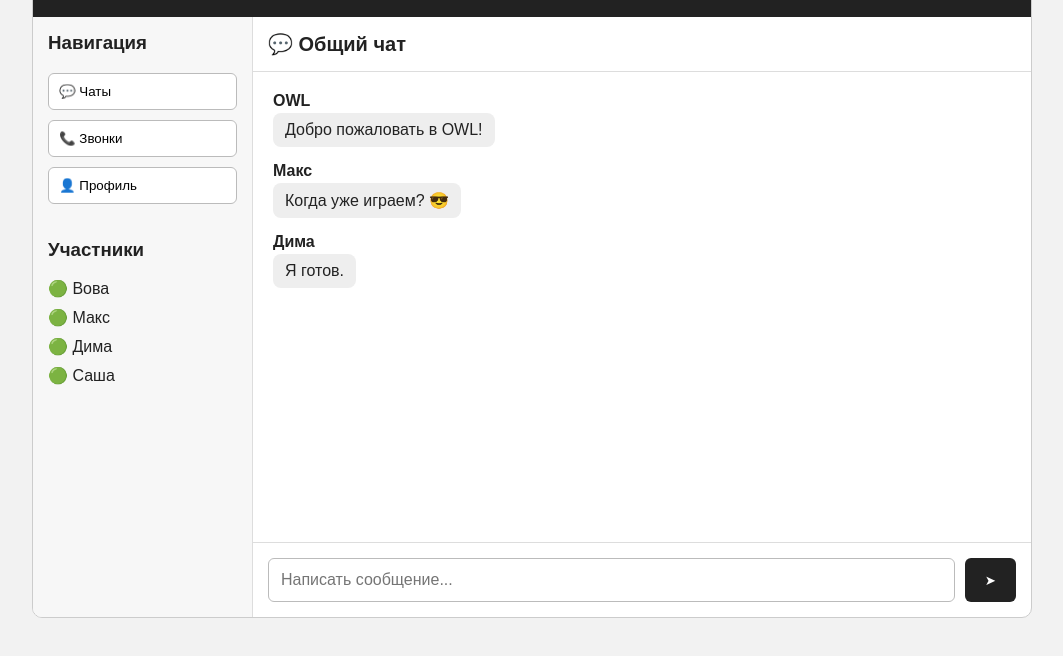
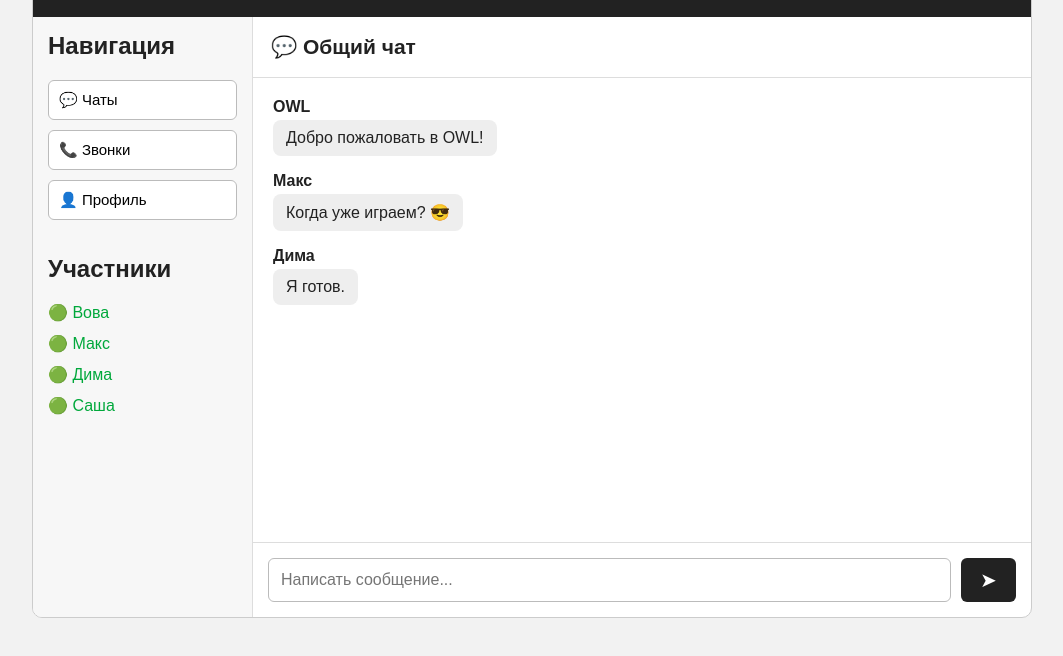
Before and after one commit to neumoinvova-source/owl-, a plain HTML site: page index.html in a window 1280 px wide. Shown: the part 78-734 px from the top of the page, without its empty margins (108-1171 px from the left). Drawn offline with Linux system fonts and the light colour scheme.

Commit message:
Update index.html

```diff
--- a/index.html
+++ b/index.html
@@ -3,9 +3,11 @@
 <head>
 <meta charset="UTF-8">
 <meta name="viewport" content="width=device-width, initial-scale=1.0">
+
 <title>OWL</title>
 
 <style>
+
 * {
     box-sizing: border-box;
 }
@@ -46,7 +48,7 @@
     padding: 15px;
 }
 
-        .sidebar h3 {
+.sidebar h2 {
     margin-top: 0;
 }
 
@@ -54,15 +56,29 @@
     width: 100%;
     padding: 10px;
     margin-bottom: 10px;
+    background: white;
     border: 1px solid #bbb;
-            background: white;
     border-radius: 6px;
     cursor: pointer;
+    font-size: 15px;
     text-align: left;
 }
 
 .button:hover {
     background: #eee;
+}
+
+.members {
+    margin-top: 25px;
+}
+
+.member {
+    margin: 12px 0;
+    font-size: 16px;
+}
+
+.online {
+    color: #00a83b;
 }
 
 .chat {
@@ -72,9 +88,9 @@
 }
 
 .chat-header {
-            padding: 15px;
+    padding: 18px;
     border-bottom: 1px solid #ddd;
-            font-size: 20px;
+    font-size: 21px;
     font-weight: bold;
 }
 
@@ -85,26 +101,28 @@
 }
 
 .message {
-            margin-bottom: 15px;
+    margin-bottom: 16px;
 }
 
 .name {
     font-weight: bold;
-            margin-bottom: 3px;
+    margin-bottom: 4px;
 }
 
 .text {
+    display: inline-block;
     background: #eee;
-            display: inline-block;
-            padding: 8px 12px;
+    padding: 9px 13px;
     border-radius: 8px;
+    max-width: 80%;
+    word-wrap: break-word;
 }
 
 .input-area {
     display: flex;
+    gap: 10px;
     padding: 15px;
     border-top: 1px solid #ddd;
-            gap: 10px;
 }
 
 .input-area input {
@@ -116,11 +134,12 @@
 }
 
 .send {
-            padding: 12px 20px;
+    width: 55px;
     border: none;
+    border-radius: 6px;
     background: #222;
     color: white;
-            border-radius: 6px;
+    font-size: 20px;
     cursor: pointer;
 }
 
@@ -128,19 +147,8 @@
     background: #444;
 }
 
-        .online {
-            color: green;
-        }
+@media (max-width: 700px) {
 
-        .members {
-            margin-top: 25px;
-        }
-
-        .member {
-            margin: 10px 0;
-        }
-
-        @media (max-width: 700px) {
     .app {
         margin: 0;
         border-radius: 0;
@@ -155,7 +163,9 @@
         border-right: none;
         border-bottom: 1px solid #ddd;
     }
+
 }
+
 </style>
 </head>
 
@@ -171,36 +181,37 @@
 
         <div class="sidebar">
 
-            <h3>Навигация</h3>
+            <h2>Навигация</h2>
 
-            <button class="button" onclick="alert('Раздел чатов')">
+            <button class="button">
                 💬 Чаты
             </button>
 
-            <button class="button" onclick="alert('Звонки пока недоступны')">
+            <button class="button" onclick="alert('Звонки появятся позже')">
                 📞 Звонки
             </button>
 
-            <button class="button" onclick="alert('Профиль')">
+            <button class="button" onclick="alert('Профиль появится позже')">
                 👤 Профиль
             </button>
 
             <div class="members">
 
-                <h3>Участники</h3>
+                <h2>Участники</h2>
 
-                <div class="member">
+                <div class="member online">
                     🟢 Вова
                 </div>
 
-                <div class="member">
+                <div class="member online">
                     🟢 Макс
                 </div>
-                <div class="member">
+
+                <div class="member online">
                     🟢 Дима
                 </div>
 
-                <div class="member">
+                <div class="member online">
                     🟢 Саша
                 </div>
 
@@ -214,40 +225,21 @@
                 💬 Общий чат
             </div>
 
-            <div class="messages" id="messages">
-
-                <div class="message">
-                    <div class="name">OWL</div>
-                    <div class="text">
-                        Добро пожаловать в OWL!
-                    </div>
-                </div>
-
-                <div class="message">
-                    <div class="name">Макс</div>
-                    <div class="text">
-                        Когда уже играем? 😎
-                    </div>
-                </div>
-
-                <div class="message">
-                    <div class="name">Дима</div>
-                    <div class="text">
-                        Я готов.
-                    </div>
-                </div>
-
-            </div>
+            <div class="messages" id="messages"></div>
 
             <div class="input-area">
 
                 <input
+                    id="messageInput"
                     type="text"
-                    id="messageInput"
                     placeholder="Написать сообщение..."
+                    autocomplete="off"
                 >
 
-                <button class="send" onclick="sendMessage()">
+                <button
+                    class="send"
+                    onclick="sendMessage()"
+                >
                     ➤
                 </button>
 
@@ -260,11 +252,69 @@
 </div>
 
 <script>
+    const defaultMessages = [
+    {
+        name: "OWL",
+        text: "Добро пожаловать в OWL!"
+    },
+    {
+        name: "Макс",
+        text: "Когда уже играем? 😎"
+    },
+    {
+        name: "Дима",
+        text: "Я готов."
+    }
+];
+
+let messages = JSON.parse(
+    localStorage.getItem("owl_messages")
+);
+
+if (!messages) {
+    messages = defaultMessages;
+    saveMessages();
+}
+
+function saveMessages() {
+    localStorage.setItem(
+        "owl_messages",
+        JSON.stringify(messages)
+    );
+}
+
+function showMessages() {
+
+    const container = document.getElementById("messages");
+
+    container.innerHTML = "";
+
+    messages.forEach(function(message) {
+
+        const block = document.createElement("div");
+        block.className = "message";
+
+        const name = document.createElement("div");
+        name.className = "name";
+        name.textContent = message.name;
+
+        const text = document.createElement("div");
+        text.className = "text";
+        text.textContent = message.text;
+
+        block.appendChild(name);
+        block.appendChild(text);
+
+        container.appendChild(block);
+
+    });
+
+    container.scrollTop = container.scrollHeight;
+}
 
 function sendMessage() {
 
     const input = document.getElementById("messageInput");
-    const messages = document.getElementById("messages");
 
     const text = input.value.trim();
 
@@ -272,22 +322,21 @@ function sendMessage() {
         return;
     }
 
-    const message = document.createElement("div");
-    message.className = "message";
+    messages.push({
+        name: "Вова",
+        text: text
+    });
 
-    message.innerHTML =
-        <div class="name">Вова</div>
-        <div class="text">${text}</div>
-    ;
-
-    messages.appendChild(message);
+    saveMessages();
 
     input.value = "";
 
-    messages.scrollTop = messages.scrollHeight;
+    showMessages();
 }
 
-document.getElementById("messageInput").addEventListener("keydown", function(event) {
+document
+    .getElementById("messageInput")
+    .addEventListener("keydown", function(event) {
 
         if (event.key === "Enter") {
             sendMessage();
@@ -295,6 +344,8 @@ document.getElementById("messageInput").addEventListener("keydown", function(eve
 
     });
 
+showMessages();
+
 </script>
 
 </body>
```
Lines whose indentation alone changed are shown as unchanged.
